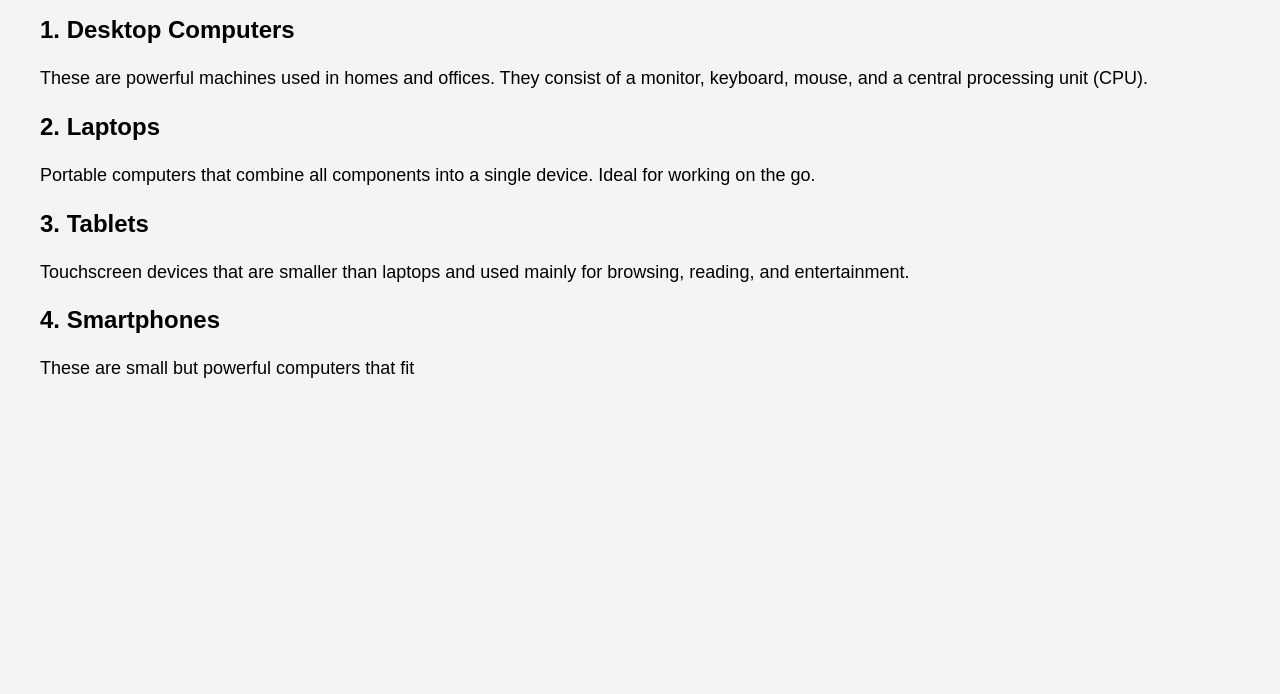
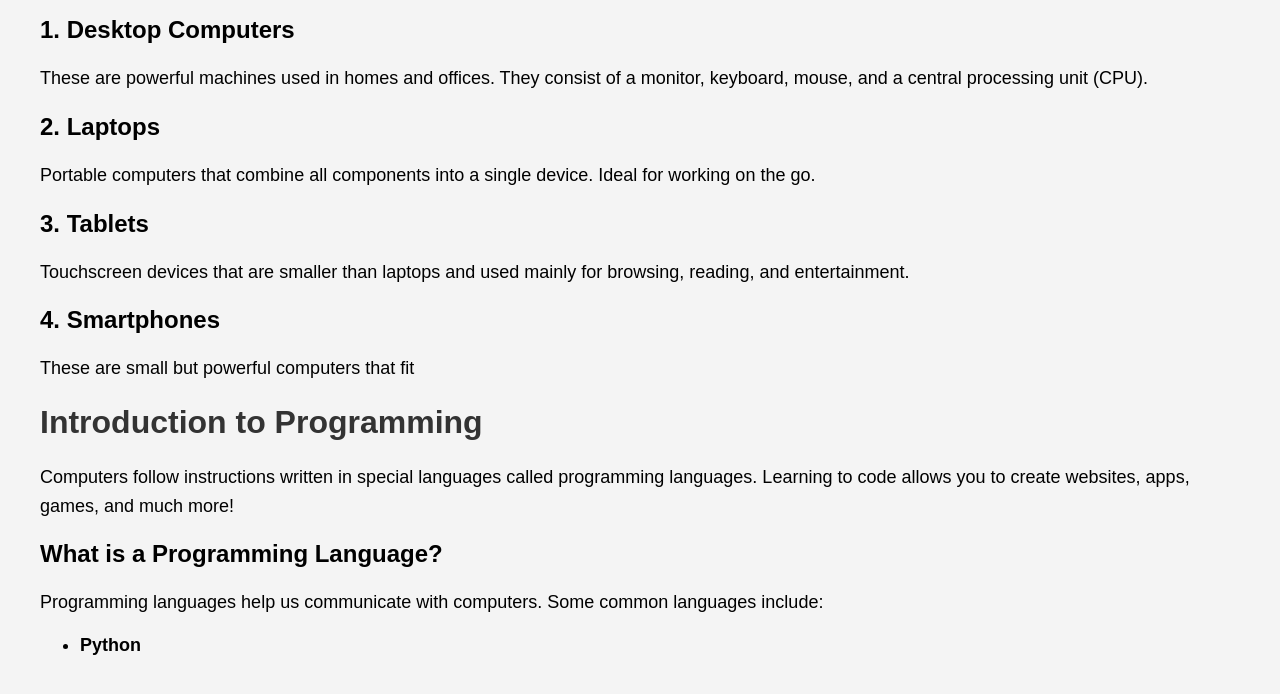
Before and after one commit to KeelanTheTechGuy/Learn-About-Computers, a plain HTML site: page Indet.Html in a window 1280 px wide. Shown: the part 673-1367 px from the top of the page. Before the commit the page ends 1114 px from the top, so only its background shows below. Drawn offline with Linux system fonts and the light colour scheme.

Commit message:
Update Index.Html

```diff
--- a/Indet.Html
+++ b/Indet.Html
@@ -85,3 +85,45 @@
 
     <h2>4. Smartphones</h2>
     <p>These are small but powerful computers that fit
+<!DOCTYPE html>
+<html lang="en">
+<head>
+    <meta charset="UTF-8">
+    <meta name="viewport" content="width=device-width, initial-scale=1.0">
+    <title>Introduction to Programming</title>
+    <style>
+        body {
+            font-family: Arial, sans-serif;
+            margin: 20px;
+            padding: 20px;
+            background-color: #f4f4f4;
+        }
+        h1 {
+            color: #333;
+        }
+        p {
+            font-size: 18px;
+            line-height: 1.6;
+        }
+        ul {
+            font-size: 18px;
+        }
+        code {
+            background-color: #eee;
+            padding: 5px;
+            font-family: monospace;
+        }
+    </style>
+</head>
+<body>
+
+    <h1>Introduction to Programming</h1>
+
+    <p>Computers follow instructions written in special languages called programming languages. Learning to code allows you to create websites, apps, games, and much more!</p>
+
+    <h2>What is a Programming Language?</h2>
+
+    <p>Programming languages help us communicate with computers. Some common languages include:</p>
+
+    <ul>
+        <li><strong>Python
```
